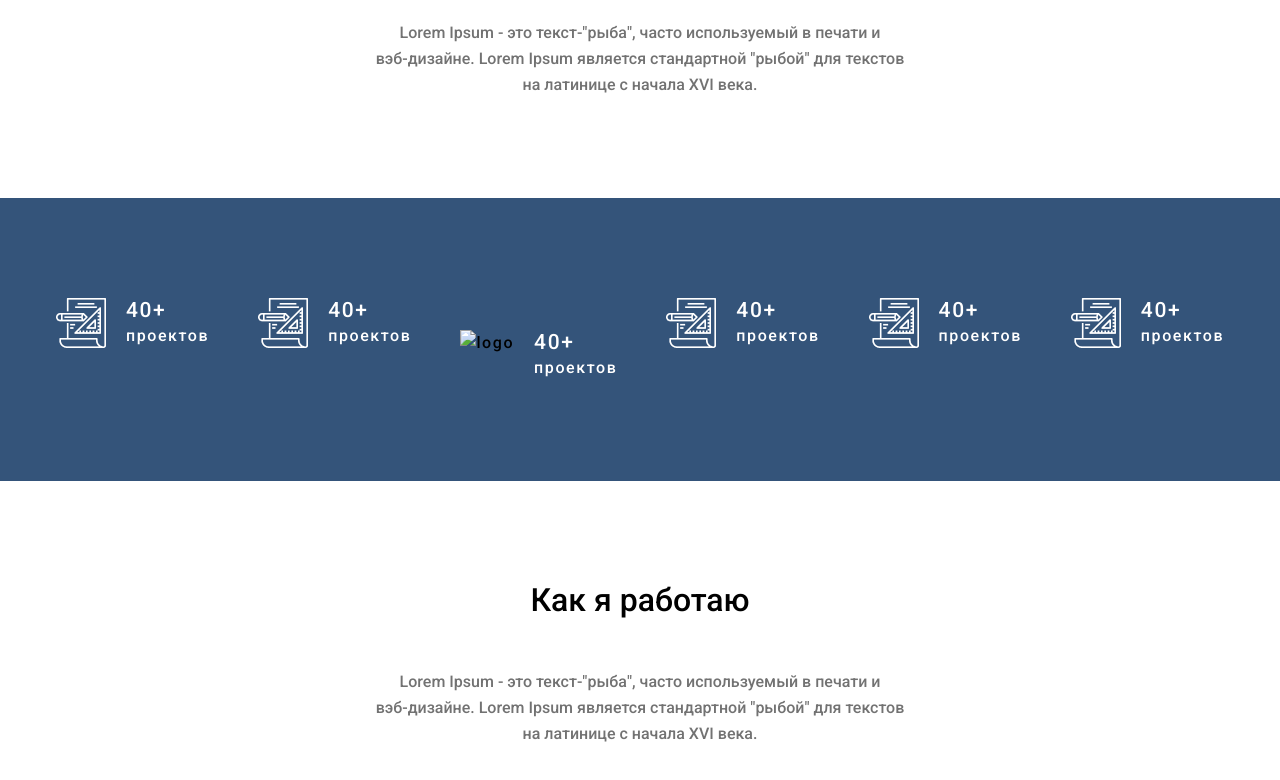
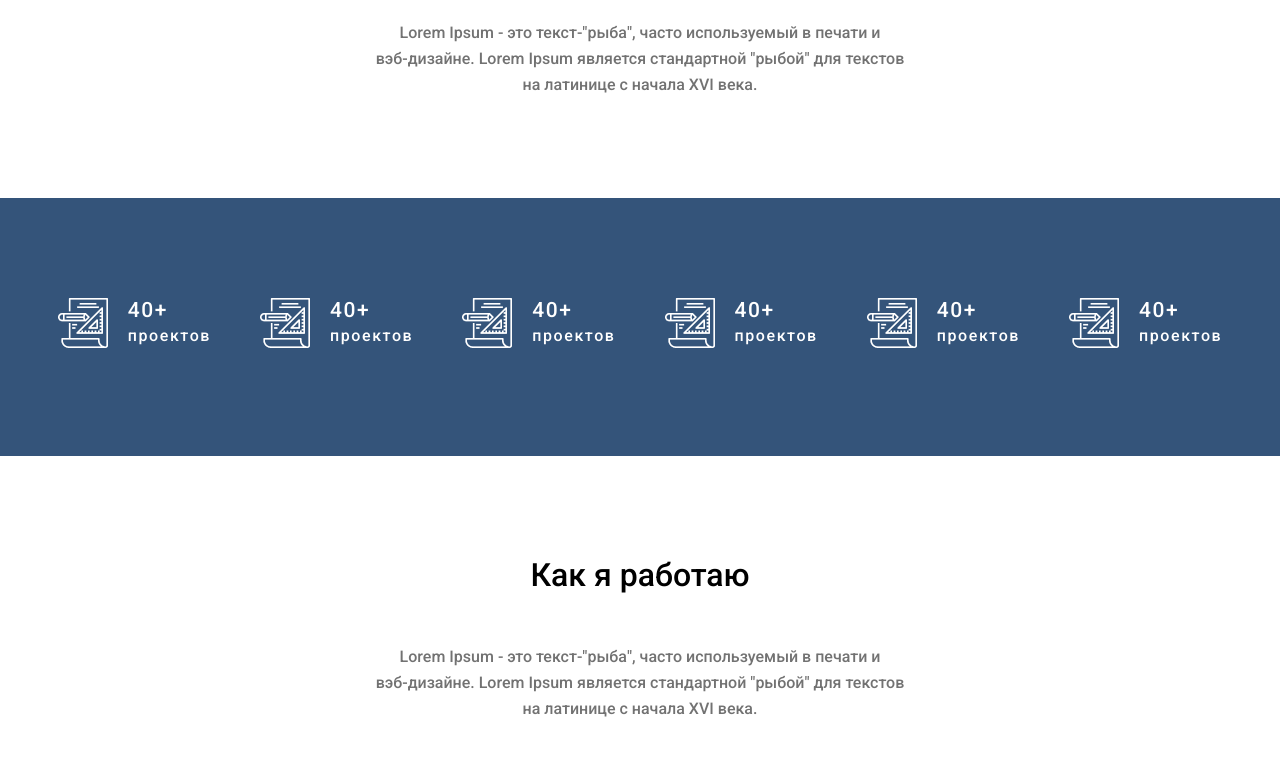
Before and after one commit to oleksandr-vysotskyi/HW_7_Rework, a plain HTML site: page index.html in a window 1280 px wide. Shown: the part 939-1719 px from the top of the page. Drawn offline with Linux system fonts and the light colour scheme; grey boxes are pictures that could not be loaded.

Commit message:
Update index.html

```diff
--- a/index.html
+++ b/index.html
@@ -49,7 +49,7 @@
                     <figcaption class="logo_2"><div class="descr">40+</div>проектов</figcaption>
                 </figure></li>
                 <li> <figure>
-                    <img src=hw_7/pictures/Group.png"
+                    <img src="hw_7/pictures/Group.png"
                          alt="logo">
                     <figcaption class="logo_3"> <div class="descr">40+</div> проектов</figcaption>
                 </figure></li>
```
